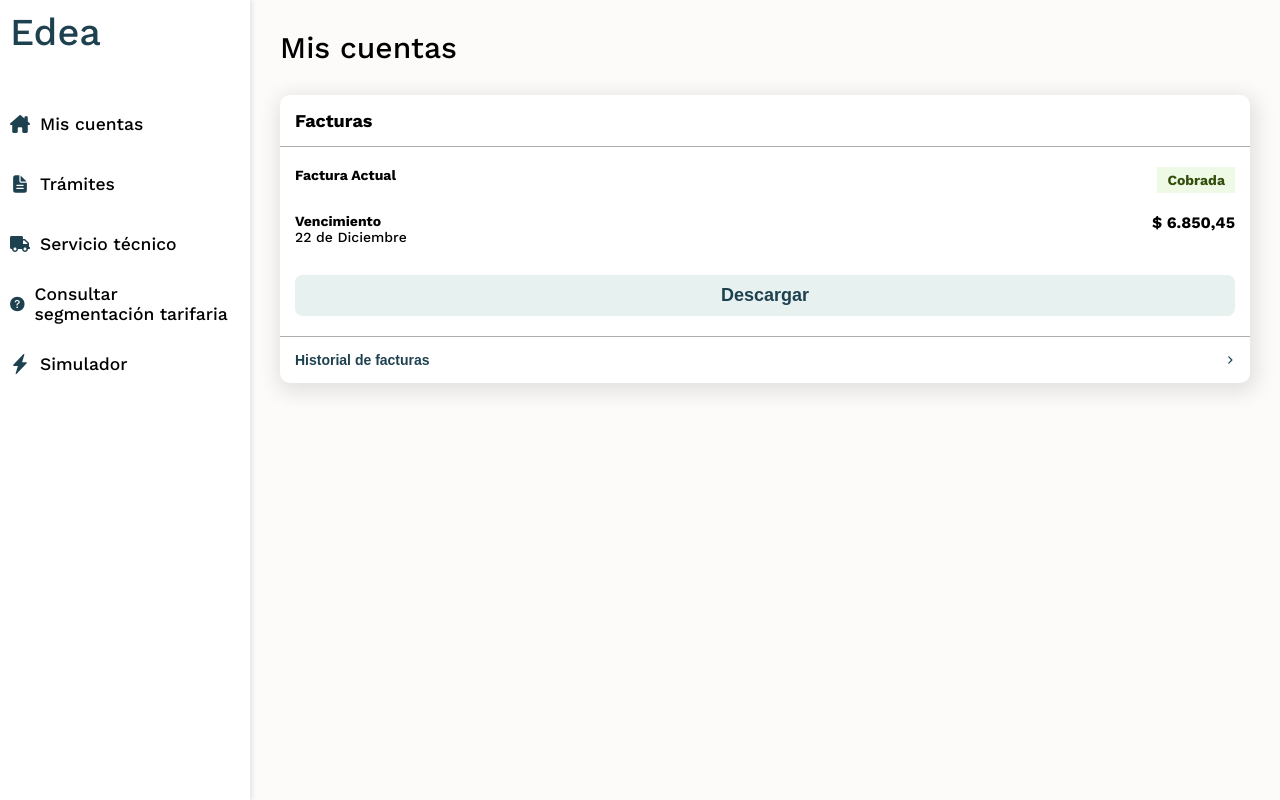
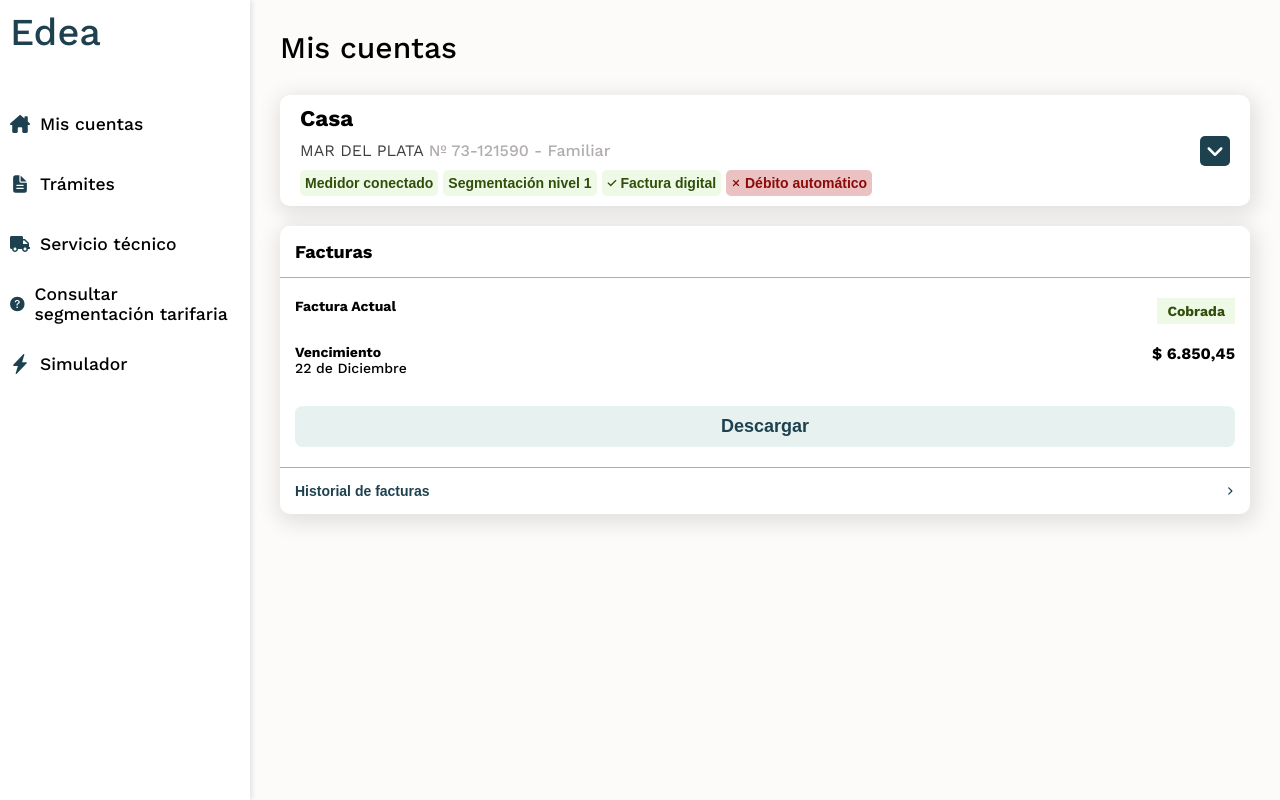
Before and after one commit to Fede-Diiorio/JulasProject, a React (Vite) app: page / in a window 1280 px wide. Built offline with nearby package versions, Linux system fonts and the light colour scheme.

Commit message:
Se creó el componente House

```diff
--- a/src/components/Accounts/Accounts.jsx
+++ b/src/components/Accounts/Accounts.jsx
@@ -1,10 +1,12 @@
 import classes from './Accounts.module.scss'
 import Taxes from '../Taxes/Taxes';
+import House from '../House/House'
 
 const Accounts = ({ title }) => {
     return (
         <div className={classes.itemContainer}>
             <h2 className={classes.title}>{title}</h2>
+            <House />
             <Taxes title={'Facturas'} state={'Cobrada'} date={'22 de Diciembre'} price={'$ 6.850,45'} />
         </div>
     )
--- /dev/null
+++ b/src/components/House/House.jsx
@@ -0,0 +1,22 @@
+import classes from './House.module.scss'
+import { FaAngleDown, FaCheck, FaXmark } from "react-icons/fa6";
+
+const House = () => {
+    return (
+        <div className={classes.house}>
+            <div className={classes.houseInfo}>
+                <h3>Casa</h3>
+                <p><strong>Mar del Plata </strong>Nº 73-121590 - Familiar</p>
+                <div className={classes.houseChecks}>
+                    <button>Medidor conectado</button>
+                    <button>Segmentación nivel 1</button>
+                    <button><FaCheck /> Factura digital</button>
+                    <button className={classes.redButton}><FaXmark /> Débito automático</button>
+                </div>
+            </div>
+            <button className={classes.dropDown} ><FaAngleDown className={classes.dropDownIcon} /></button>
+        </div>
+    )
+}
+
+export default House
--- /dev/null
+++ b/src/components/House/House.module.scss
@@ -0,0 +1,84 @@
+.house {
+    background-color: $white;
+    box-shadow: 2px 5px 20px 5px rgba(0, 0, 0, 0.1);
+    display: flex;
+    border-radius: 1rem;
+    justify-content: space-between;
+    align-items: center;
+    margin: 2rem 0;
+
+
+    .houseInfo {
+        text-align: left;
+        padding: 1rem 2rem;
+        display: flex;
+        flex-direction: column;
+        gap: 1rem;
+
+        h3 {
+            text-align: start;
+            margin: 0;
+            font-weight: 600;
+        }
+
+        p {
+            font-size: 1.6rem;
+            color: $grey;
+
+            strong {
+                font-size: 1.6rem;
+                color: $darkGrey;
+                text-transform: uppercase;
+                font-weight: 300;
+            }
+        }
+
+        .houseChecks {
+            display: flex;
+            gap: .5rem;
+
+            button,
+            .redButton {
+                background-color: $secondary;
+                border: none;
+                font-size: 1.4rem;
+                color: $darkSecondary;
+                font-weight: 700;
+                padding: .5rem;
+                border-radius: .5rem;
+                transition: all .3s ease-in-out;
+
+                &:hover {
+                    background-color: $primary;
+                    color: $darkPrimary;
+                }
+            }
+
+            .redButton {
+                background-color: $delete;
+                color: $darkDelete;
+            }
+        }
+
+    }
+
+    .dropDown {
+        background-color: $darkPrimary;
+        color: $white;
+        border: none;
+        border-radius: .5rem;
+        width: 3rem;
+        height: 3rem;
+        margin-right: 2rem;
+        transition: all .3s ease-in-out;
+
+        .dropDownIcon {
+            font-size: 2rem;
+            margin-top: .25rem;
+        }
+
+        &:hover {
+            scale: 1.1;
+        }
+    }
+}
--- a/src/components/Taxes/Taxes.module.scss
+++ b/src/components/Taxes/Taxes.module.scss
@@ -52,6 +52,12 @@
         border-radius: .75rem;
         padding: 1rem;
         margin: 1rem 1.5rem 2rem 1.5rem;
+        transition: all .3s ease-in-out;
+
+        &:hover {
+            background-color: $darkPrimary;
+            color: $white;
+        }
     }
 
     .buttonHistory {
--- a/vite.config.js
+++ b/vite.config.js
@@ -20,8 +20,8 @@
           $black: #000000;
           $grey: #b1adad;
           $darkGrey: #3d3d3d;
-          $delete: #d61d16;
-          $darkDelete: #8a130f;
+          $delete: #ebc2c2;
+          $darkDelete: #8b0a0a;
         `,
       },
     },
```
